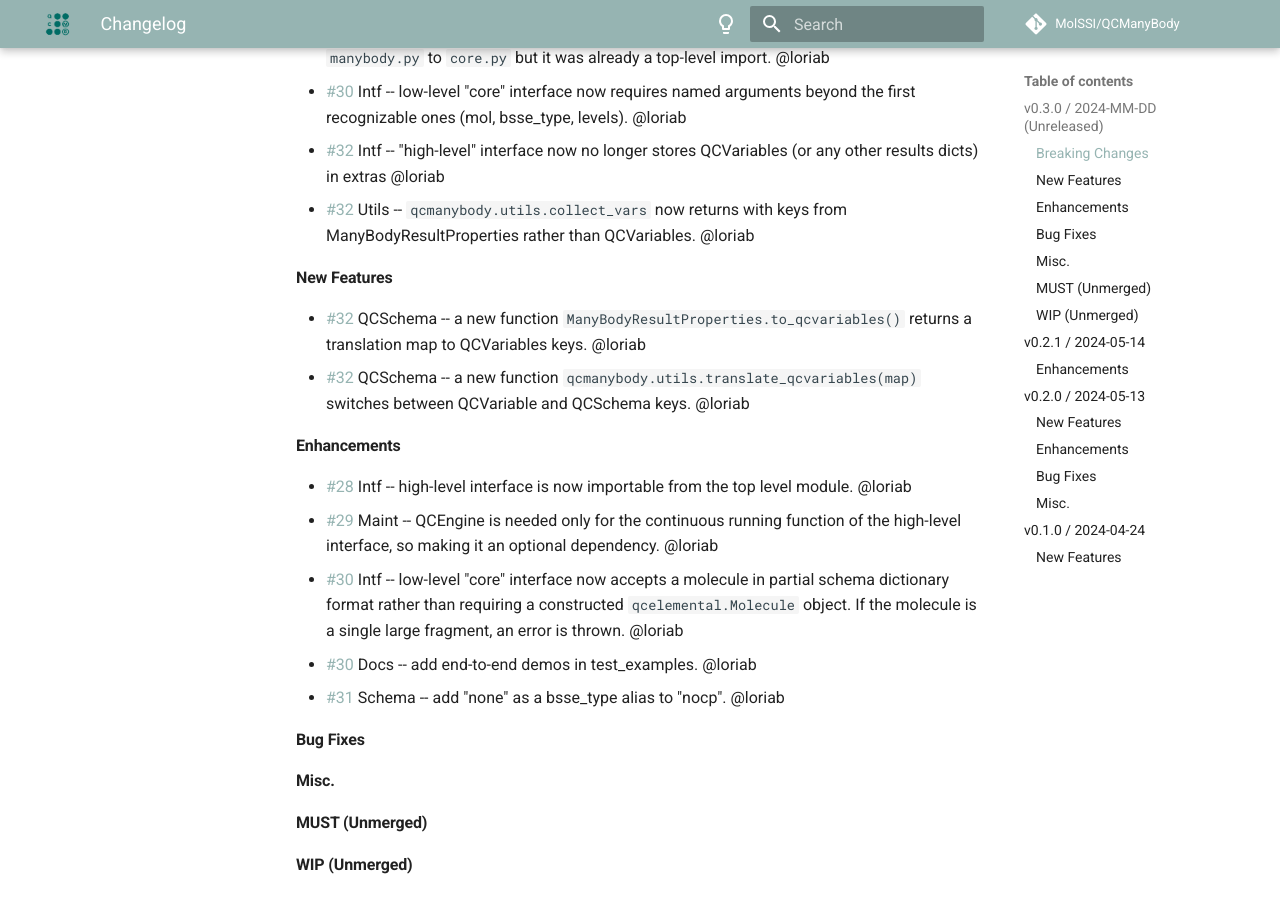
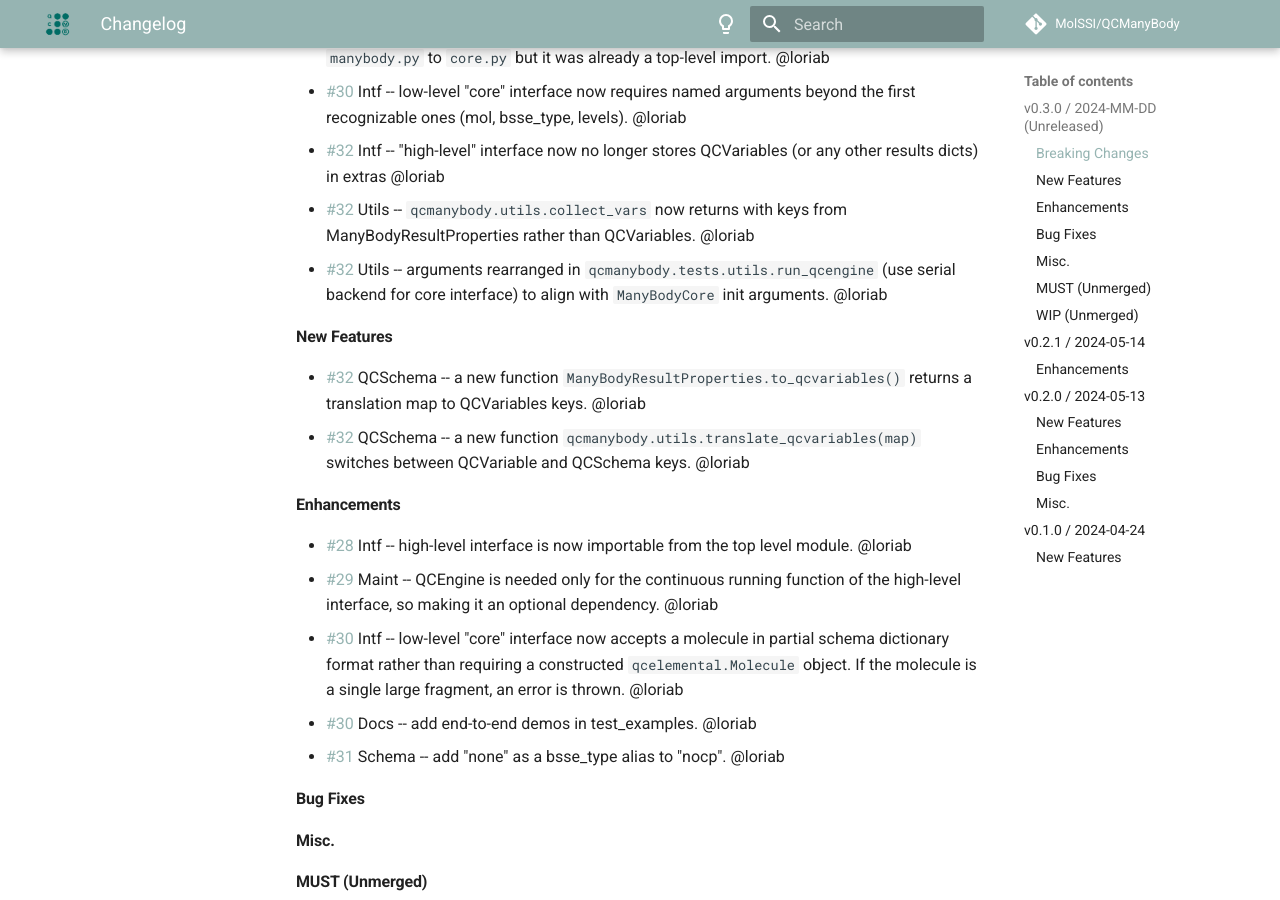
Before and after one commit to MolSSI/QCManyBody, an MkDocs documentation site: the page built from docs/changelog.md, in a window 1280 px wide and 900 px high, scrolled down 326 px. Built offline with MkDocs 1.6.1 and Material for MkDocs 9.7.7, drawn with Linux system fonts in a browser that asks for light colours; comment, search, counter and statistics services are not loaded.

Commit message:
align run_qcengine args

```diff
--- a/docs/changelog.md
+++ b/docs/changelog.md
@@ -32,6 +32,9 @@
    (or any other results dicts) in extras @loriab
  * [\#32](https://github.com/MolSSI/QCManyBody/pull/32) Utils -- `qcmanybody.utils.collect_vars` now returns with keys
     from ManyBodyResultProperties rather than QCVariables. @loriab
+ * [\#32](https://github.com/MolSSI/QCManyBody/pull/32) Utils -- arguments rearranged in
+   `qcmanybody.tests.utils.run_qcengine` (use serial backend for core interface) to align with `ManyBodyCore` init
+   arguments. @loriab
 
 #### New Features
 
--- a/qcmanybody/__init__.py
+++ b/qcmanybody/__init__.py
@@ -10,3 +10,4 @@ from .models import BsseEnum
 from .utils import delabeler, labeler, resize_gradient, resize_hessian
 
 __version__ = version("qcmanybody")
+del version
```
Also changed, not shown: 1 other file.
